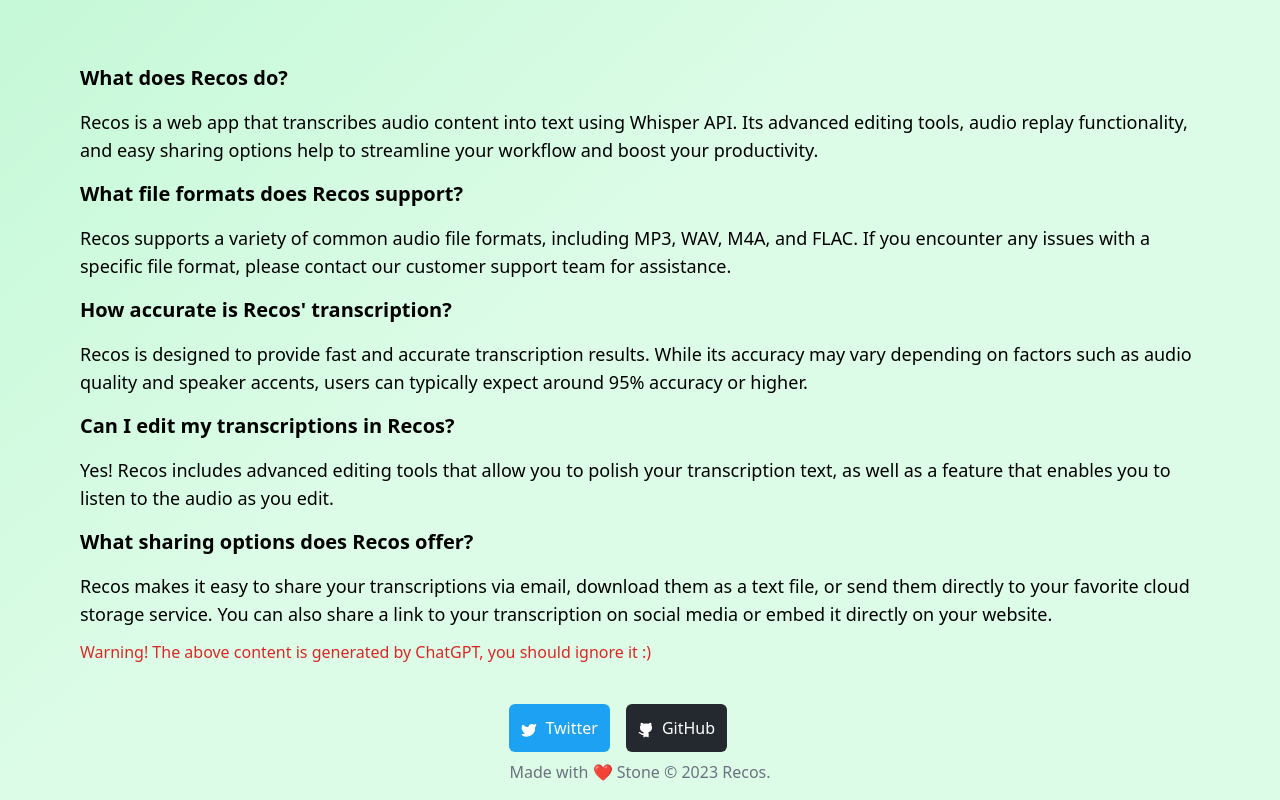
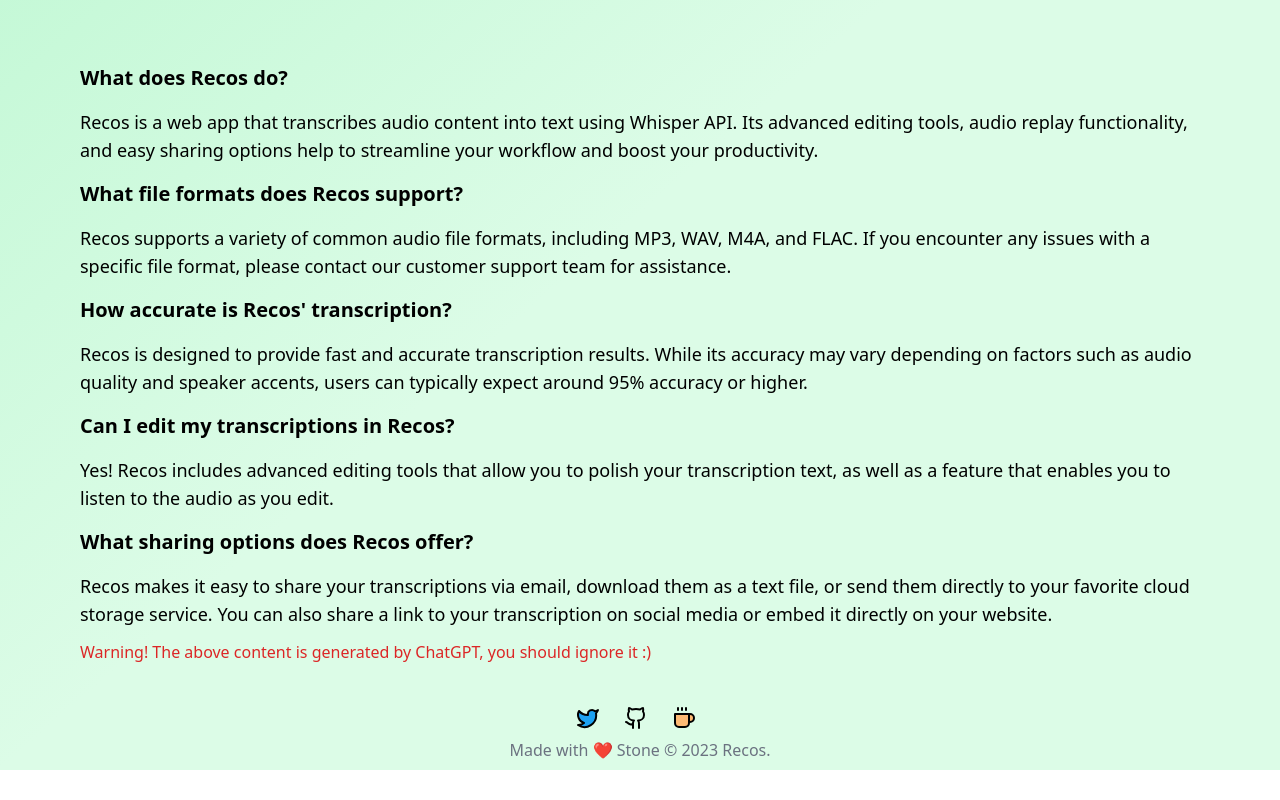
Before and after one commit to stonega/recos, a Next.js app: page / in a window 1280 px wide. Shown: the part 340-1140 px from the top of the page. After the commit the page ends 1110 px from the top, so only its background shows below. Built offline with nearby package versions, Linux system fonts and the light colour scheme.

Commit message:
feat: add donate icon

```diff
--- a/components/home/search-podcast.tsx
+++ b/components/home/search-podcast.tsx
@@ -60,7 +60,7 @@
     <div className="relative flex flex-col gap-4 md:w-full">
       <input
         className="input"
-        placeholder="Search podcast episode"
+        placeholder="Search podcast episode with title or description"
         value={search}
         onChange={(e) => setSearch(e.target.value)}
       />
--- a/components/layout/footer.tsx
+++ b/components/layout/footer.tsx
@@ -1,29 +1,32 @@
-import { Github, Twitter } from "lucide-react";
+import { Coffee, Github, Twitter } from "lucide-react";
 
 const Footer = () => {
   return (
-    <div className="flex flex-col">
+    <div className="flex flex-col items-center">
       <div className="mb-2 flex gap-4">
         <a
           href="https://twitter.com/shimenmen"
           target="_blank"
-          className="rounded-md bg-[#1da1f2] p-3 text-white"
           rel="noreferrer"
         >
-          <Twitter className="mr-2 inline h-4 w-4 fill-white" />
-          Twitter
+          <Twitter className="mr-2 inline h-6 w-6 fill-[#1da1f2] dark:stroke-white" />
         </a>
         <a
           href="https://github.com/stonega/recommends"
           target="_blank"
-          className="rounded-md bg-[#24292F] p-3 text-white"
           rel="noreferrer"
         >
-          <Github className="mr-2 inline h-4 w-4 fill-white" />
-          GitHub
+          <Github className="mr-2 inline h-6 w-6 fill-[] dark:stroke-white" />
+        </a>
+        <a
+          href="https://www.buymeacoffee.com/stonegate"
+          target="_blank"
+          rel="noreferrer"
+        >
+          <Coffee className="mr-2 inline h-6 w-6 fill-[] fill-orange-300 dark:stroke-white" />
         </a>
       </div>
-      <span className="mb-4 text-center text-gray-500">
+      <span className="mb-2 text-center text-gray-500">
         Made with ❤️ Stone © 2023 Recos.
       </span>
     </div>
```
